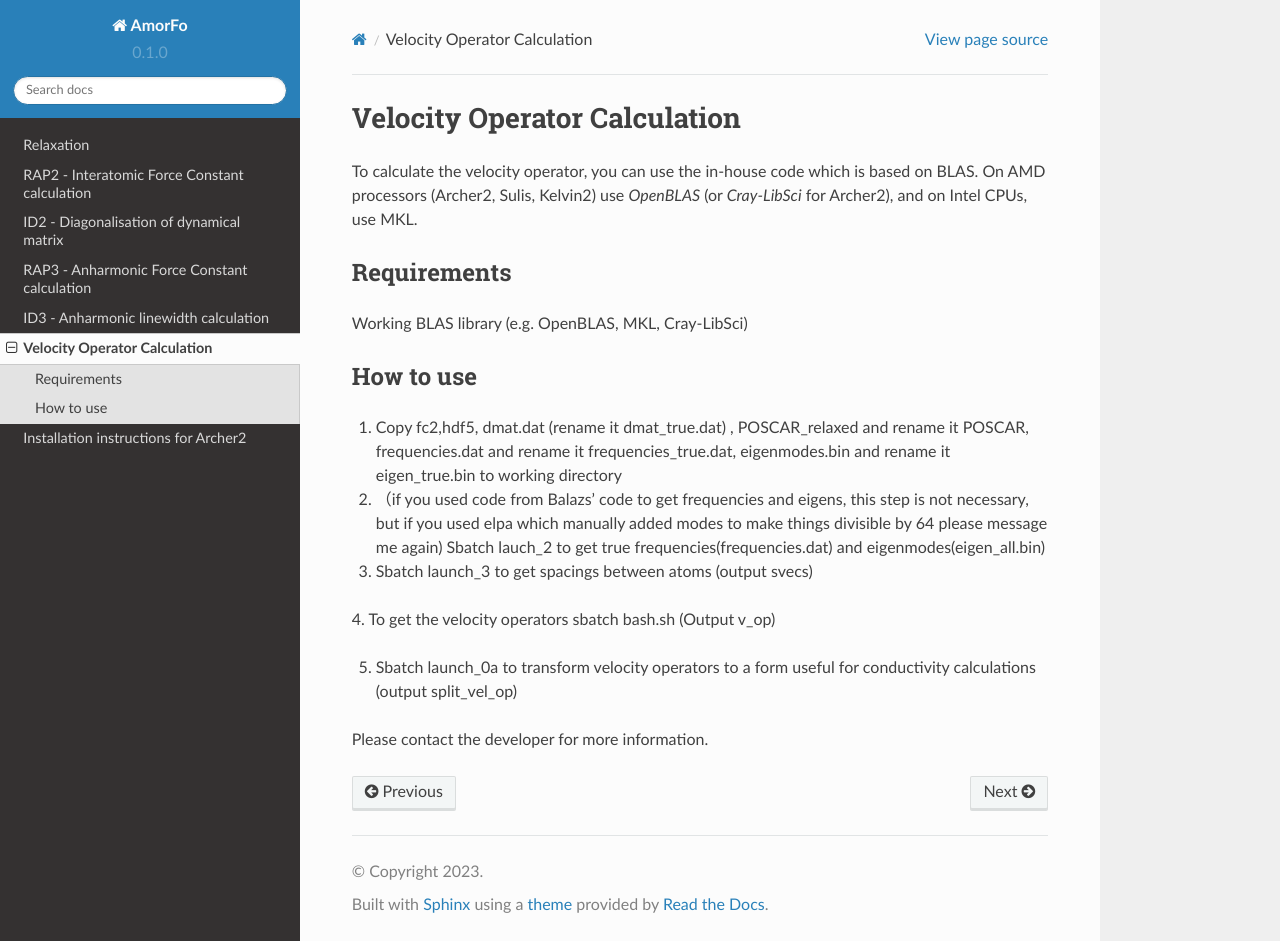
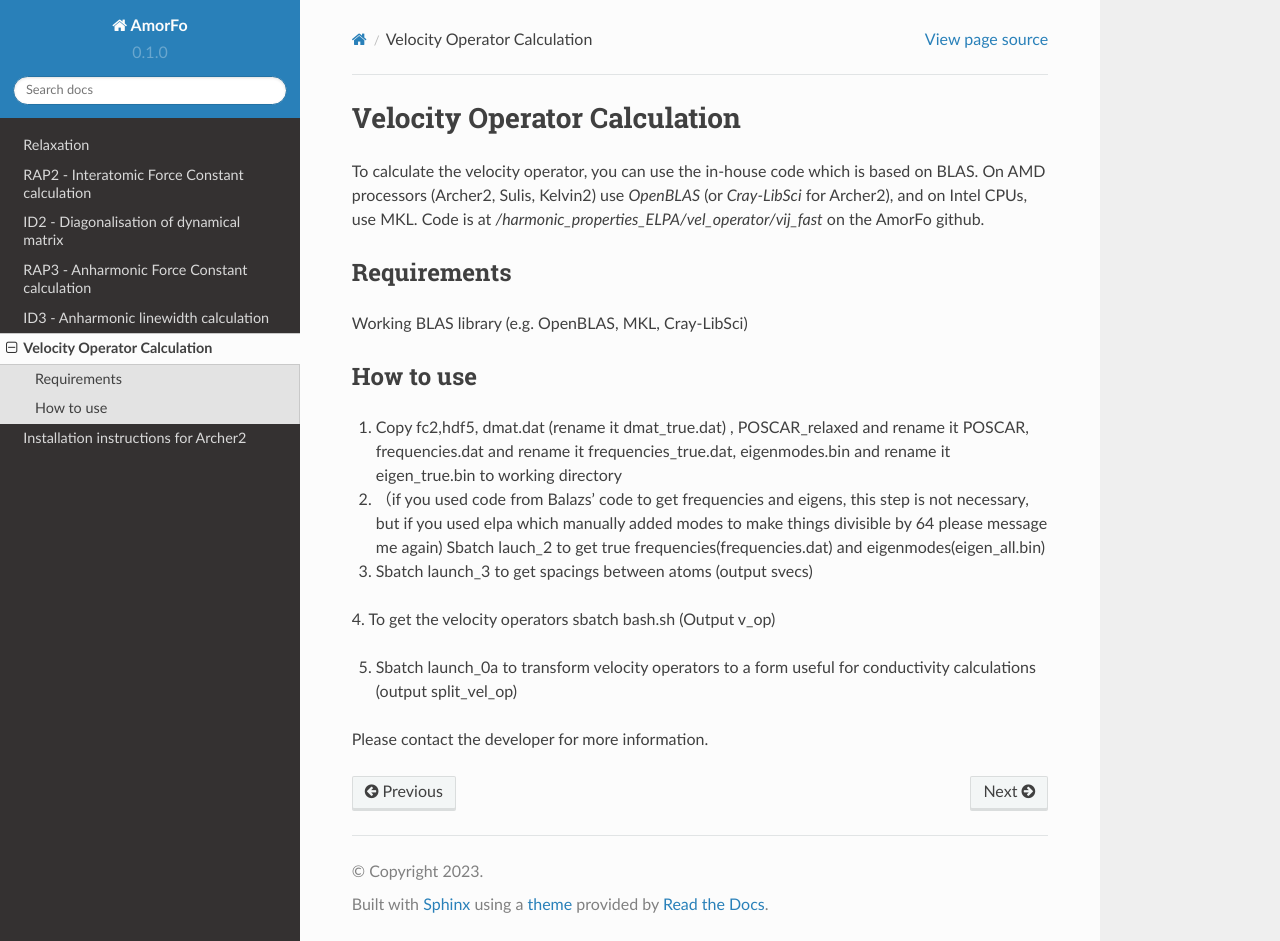
Before and after one commit to bp443/AmorDocs, a Sphinx documentation site: the page built from docs/source/vel_op.rst, in a window 1280 px wide and 941 px high. Built offline with Sphinx 7.4.7 and the Read the Docs theme 2.0.0, drawn with Linux system fonts in a browser that asks for light colours.

Commit message:
Update vel_op.rst

```diff
--- a/docs/source/vel_op.rst
+++ b/docs/source/vel_op.rst
@@ -1,7 +1,7 @@
 Velocity Operator Calculation
 =======================================
 
-To calculate the velocity operator, you can use the in-house code which is based on BLAS. On AMD processors (Archer2, Sulis, Kelvin2) use `OpenBLAS` (or `Cray-LibSci` for Archer2), and on Intel CPUs, use MKL.
+To calculate the velocity operator, you can use the in-house code which is based on BLAS. On AMD processors (Archer2, Sulis, Kelvin2) use `OpenBLAS` (or `Cray-LibSci` for Archer2), and on Intel CPUs, use MKL. Code is at `/harmonic_properties_ELPA/vel_operator/vij_fast` on the AmorFo github.
 
 Requirements
 -------------
```
